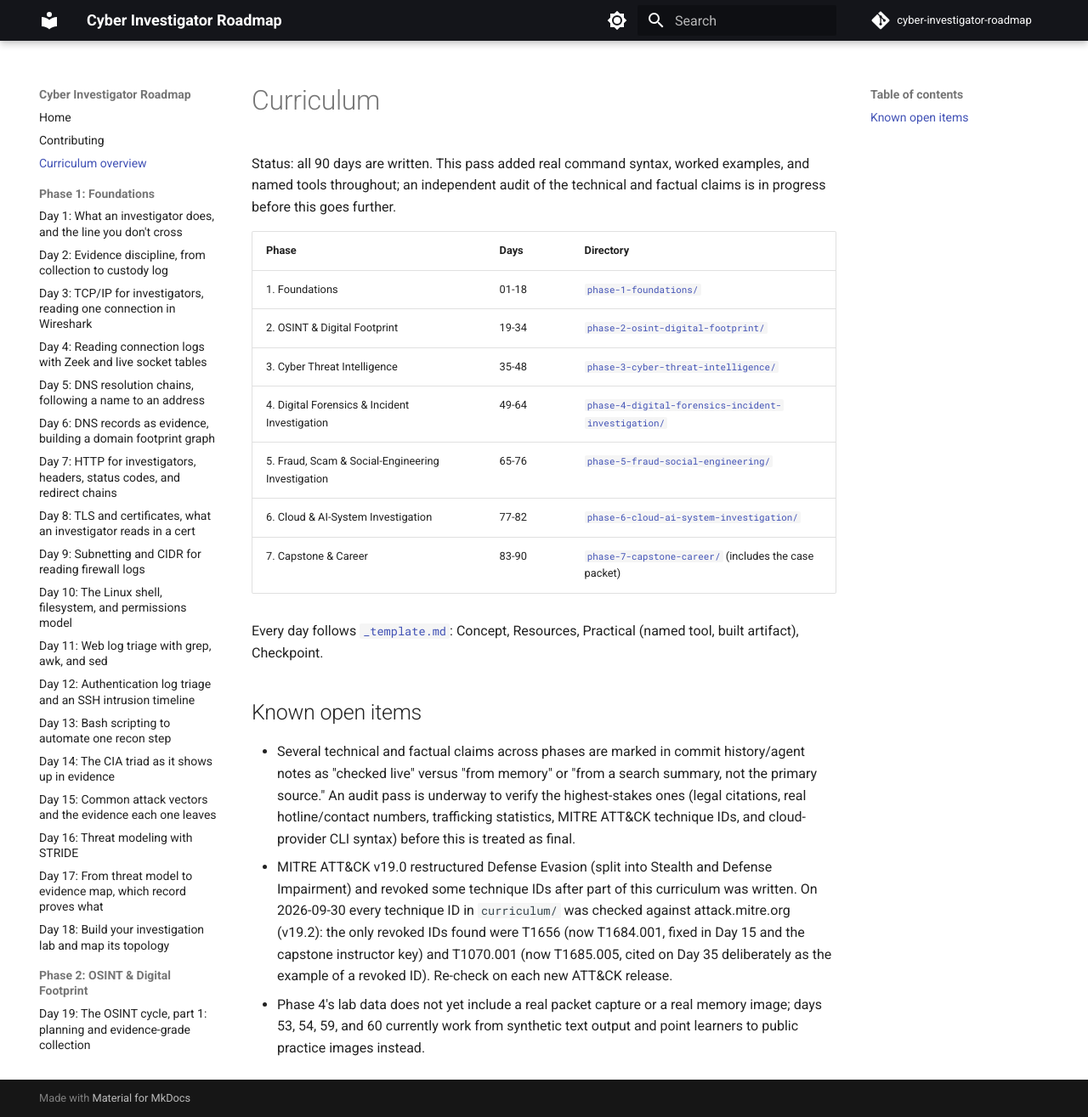
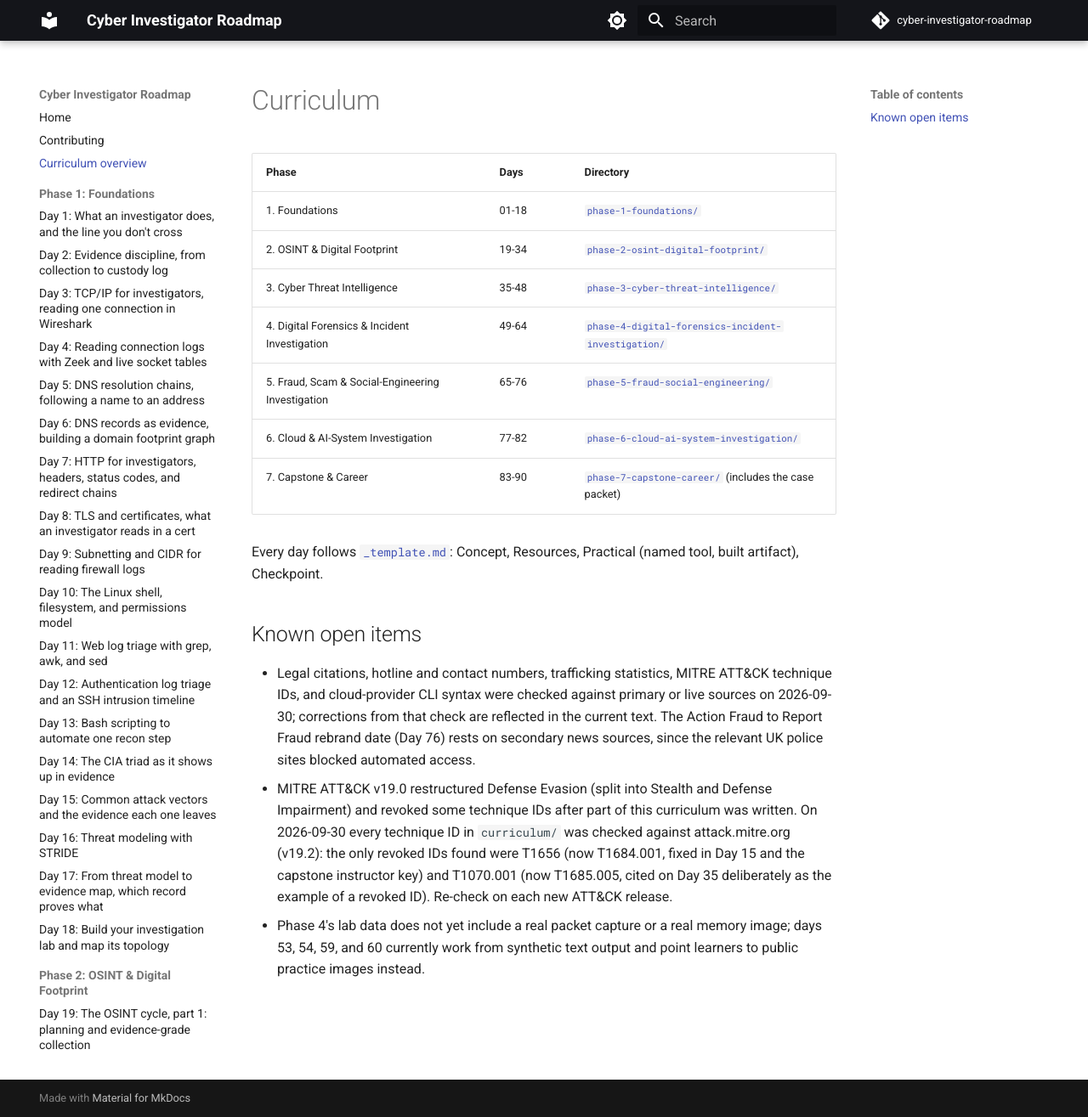
Before and after one commit to thiefdroppers/cyber-investigator-skills, an MkDocs documentation site: the page built from docs/curriculum/README.md, in a window 1280 px wide and 1315 px high. Shown: the whole window at 85% size. Built offline with MkDocs 1.6.1 and Material for MkDocs 9.7.7, drawn with Linux system fonts in a browser that asks for light colours; comment, search, counter and statistics services are not loaded.

Commit message:
Remove remaining document self-narration from curriculum/README.md

```diff
--- a/docs/curriculum/README.md
+++ b/docs/curriculum/README.md
@@ -1,6 +1,4 @@
 # Curriculum
-
-Status: all 90 days are written. This pass added real command syntax, worked examples, and named tools throughout; an independent audit of the technical and factual claims is in progress before this goes further.
 
 | Phase | Days | Directory |
 |---|---|---|
@@ -15,6 +13,6 @@ Status: all 90 days are written. This pass added real command syntax, worked exa
 Every day follows [`_template.md`](_template.md): Concept, Resources, Practical (named tool, built artifact), Checkpoint.
 
 ## Known open items
-- Several technical and factual claims across phases are marked in commit history/agent notes as "checked live" versus "from memory" or "from a search summary, not the primary source." An audit pass is underway to verify the highest-stakes ones (legal citations, real hotline/contact numbers, trafficking statistics, MITRE ATT&CK technique IDs, and cloud-provider CLI syntax) before this is treated as final.
+- Legal citations, hotline and contact numbers, trafficking statistics, MITRE ATT&CK technique IDs, and cloud-provider CLI syntax were checked against primary or live sources on 2026-09-30; corrections from that check are reflected in the current text. The Action Fraud to Report Fraud rebrand date (Day 76) rests on secondary news sources, since the relevant UK police sites blocked automated access.
 - MITRE ATT&CK v19.0 restructured Defense Evasion (split into Stealth and Defense Impairment) and revoked some technique IDs after part of this curriculum was written. On 2026-09-30 every technique ID in `curriculum/` was checked against attack.mitre.org (v19.2): the only revoked IDs found were T1656 (now T1684.001, fixed in Day 15 and the capstone instructor key) and T1070.001 (now T1685.005, cited on Day 35 deliberately as the example of a revoked ID). Re-check on each new ATT&CK release.
 - Phase 4's lab data does not yet include a real packet capture or a real memory image; days 53, 54, 59, and 60 currently work from synthetic text output and point learners to public practice images instead.
```
